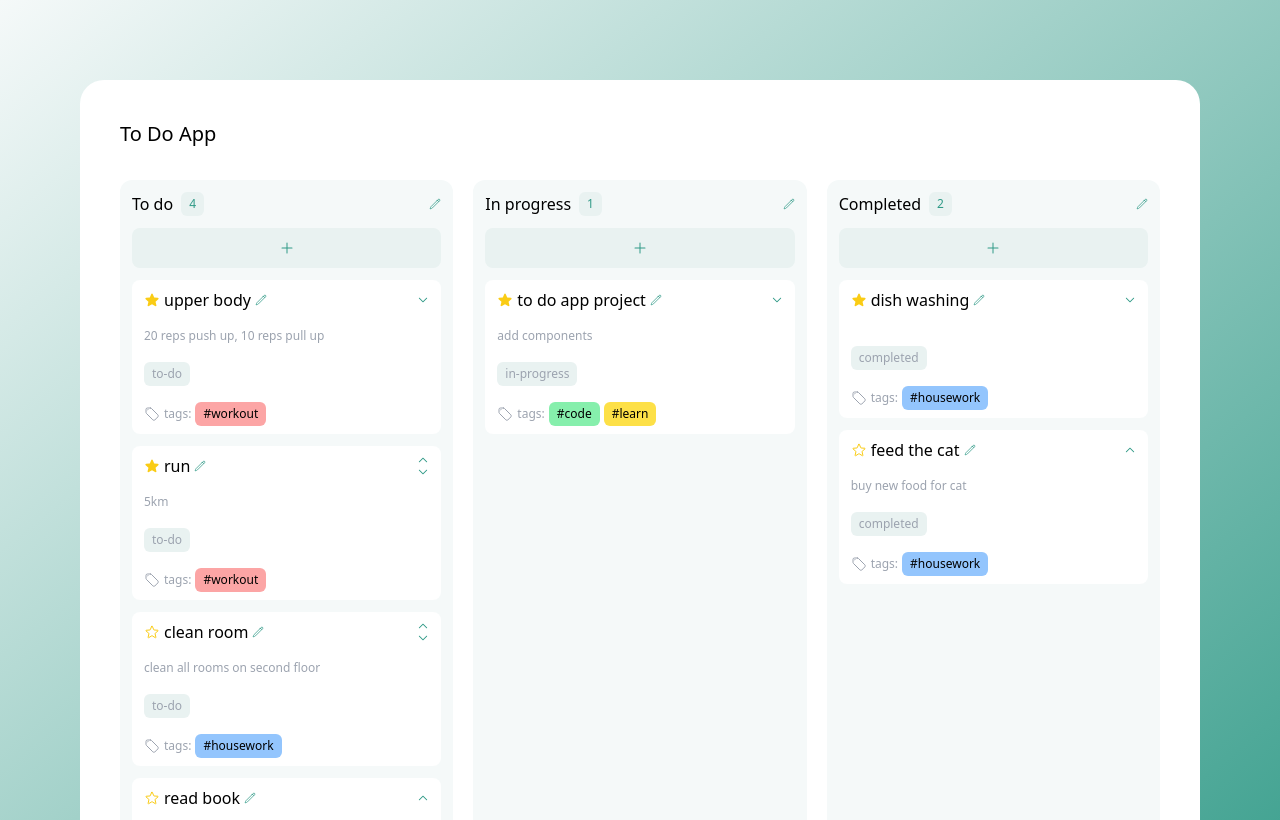
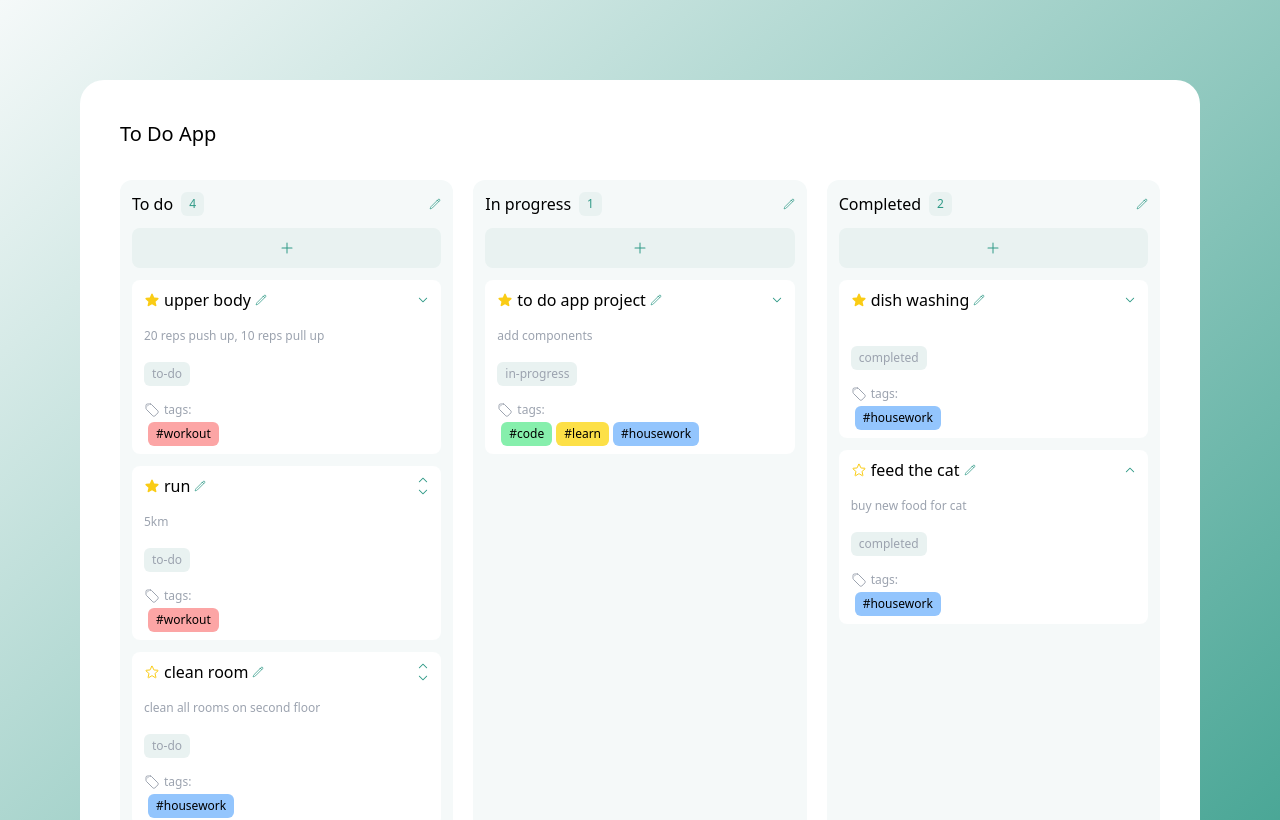
Before and after one commit to cuongcode/todo-app, a React (Create React App) app: page / in a window 1280 px wide. Shown: the top 820 px of the page. Built offline with nearby package versions, Linux system fonts and the light colour scheme.

Commit message:
add tag dropdown, ui

```diff
--- a/src/components/index.ts
+++ b/src/components/index.ts
@@ -6,7 +6,7 @@ export * from './outline-star-button'
 export * from './solid-star-button'
 export * from './chevron-up-button'
 export * from './chevron-down-button'
-export * from './tag-button'
+export * from './tag-dropdown'
 export * from './task-card'
 export * from './status-column'
 export * from './tag'
--- a/src/components/new-task-form.tsx
+++ b/src/components/new-task-form.tsx
@@ -1,6 +1,6 @@
 import { useContext, useState } from "react";
 
-import { TagButton } from "./index";
+import { TagDropdown } from "./index";
 import { DataContext } from "../utils/data-context";
 
 export const NewTaskForm = ({
@@ -74,7 +74,7 @@ export const NewTaskForm = ({
         </div>
 
         <div className="flex space-x-1">
-          <TagButton />
+          <TagDropdown/>
         </div>
         <div className="flex space-x-2">
           <button
--- a/src/components/tag-button.tsx
+++ /dev/null
@@ -1,9 +0,0 @@
-import  {TagIcon} from '@heroicons/react/24/outline'
-
-export const TagButton = () => {
-    return (
-      <>
-        <button className='flex text-xs text-gray-400 items-center'><span><TagIcon className='w-4 mr-1'/></span>tags:</button>
-      </>
-    );
-  };
--- /dev/null
+++ b/src/components/tag-dropdown.tsx
@@ -0,0 +1,34 @@
+import { useState } from "react";
+
+import { TagIcon } from "@heroicons/react/24/outline";
+
+import { Tag } from "./index";
+
+export const TagDropdown = () => {
+  const [isDropdown, setIsDropdown] = useState(false);
+
+  return (
+    <div className="relative flex w-full">
+      <button
+        onClick={() => setIsDropdown(!isDropdown)}
+        className="flex text-xs text-gray-400 items-center"
+      >
+        <span>
+          <TagIcon className="w-4 mr-1" />
+        </span>
+        tags:
+      </button>
+      {isDropdown ? (
+        <div className="z-10 absolute top-5 flex flex-wrap space-x-1 space-y-1 bg-[#e9f2f1] pt-1 pb-2 px-2 rounded-lg w-fit items-baseline">
+          <Tag tag={{ name: "read", color: "red" }} />
+          <Tag tag={{ name: "play", color: "blue" }} />
+          <Tag tag={{ name: "chill", color: "green" }} />
+          <Tag tag={{ name: "watch", color: "yellow" }} />
+          <Tag tag={{ name: "watch", color: "yellow" }} />
+          <Tag tag={{ name: "watch", color: "yellow" }} />
+          <Tag tag={{ name: "watch", color: "yellow" }} />
+        </div>
+      ) : null}
+    </div>
+  );
+};
--- a/src/components/tag-section.tsx
+++ b/src/components/tag-section.tsx
@@ -1,10 +1,12 @@
-import { TagButton, Tag } from "./index";
+import { useState } from "react";
+
+import { TagDropdown, Tag } from "./index";
 
 export const TagSection = ({ task }: { task: any }) => {
   return (
     <>
-      <div className="flex space-x-1">
-        <TagButton />
+      <div className="flex flex-wrap space-x-1 space-y-1">
+        <TagDropdown />
         {task.tags.map((item: any) => (
           <div key={item.name}>
             <Tag tag={item} />
--- a/src/utils/static-data.ts
+++ b/src/utils/static-data.ts
@@ -17,7 +17,7 @@ export const STATIC_DATA = [
         id: 12456,
         title: 'to do app project',
         description: 'add components',
-        tags: [code, learn],
+        tags: [code, learn, housework],
         status: 'in-progress',
         isPinned: true,
         priority: 0,
```
